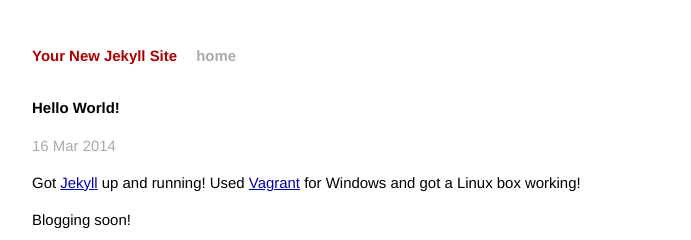
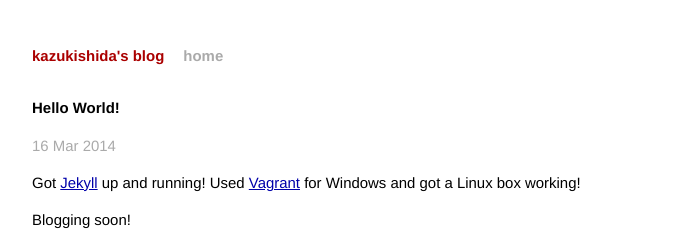
Before and after one commit to erwinumali/kazukishida.github.io, a Jekyll site: the page built from _posts/2014-03-16-welcome-to-jekyll.markdown, in a window 1280 px wide. Shown: the top 240 px of the page, without its empty margins (294-985 px from the left). Built offline with Jekyll 4.4.1, drawn with Linux system fonts in a browser that asks for light colours; Markdown is read by kramdown in place of the engine named in the settings.

Commit message:
edit default site name

```diff
--- a/_config.yml
+++ b/_config.yml
@@ -1,3 +1,3 @@
-name: Your New Jekyll Site
+name: kazukishida's blog
 markdown: redcarpet
 pygments: true
```
